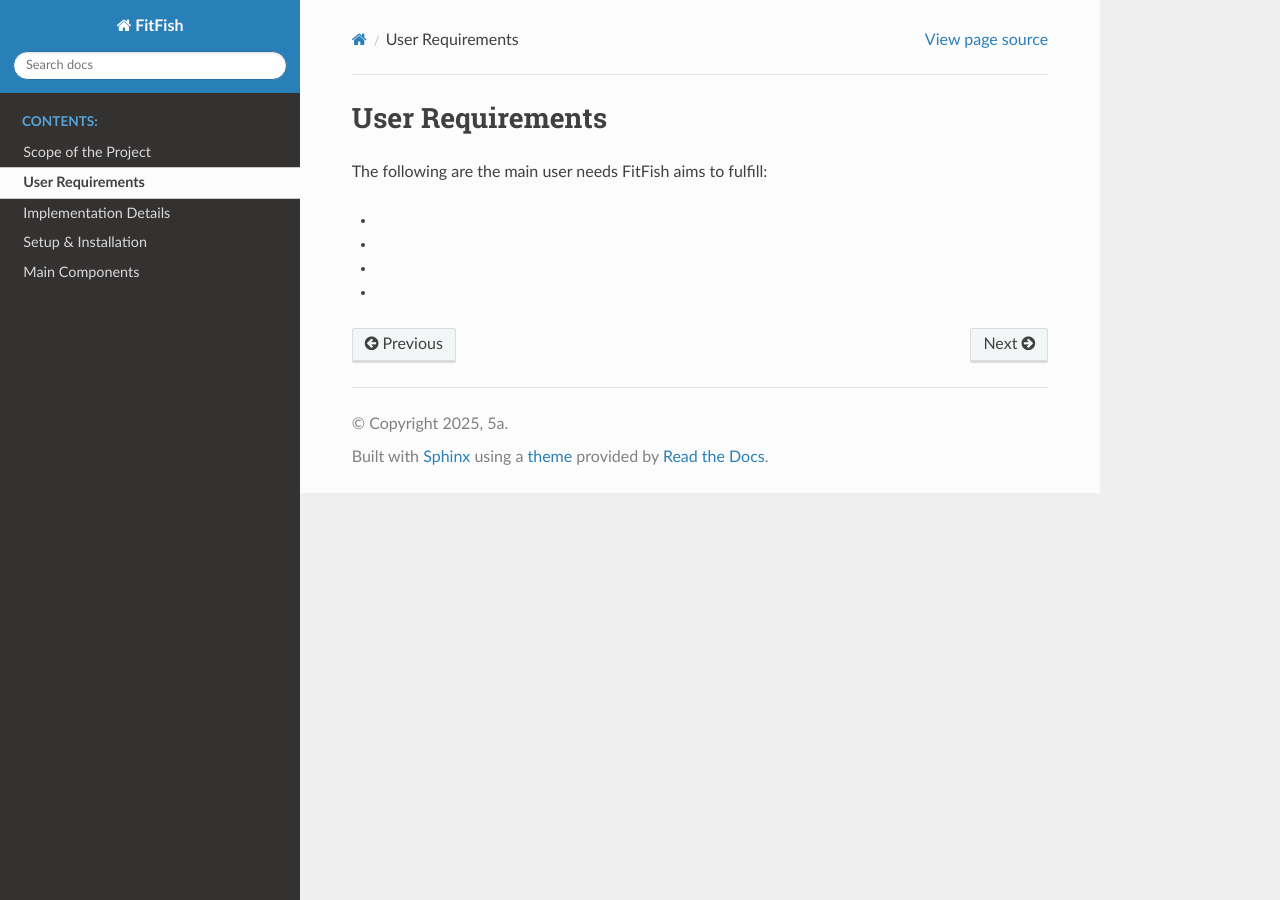
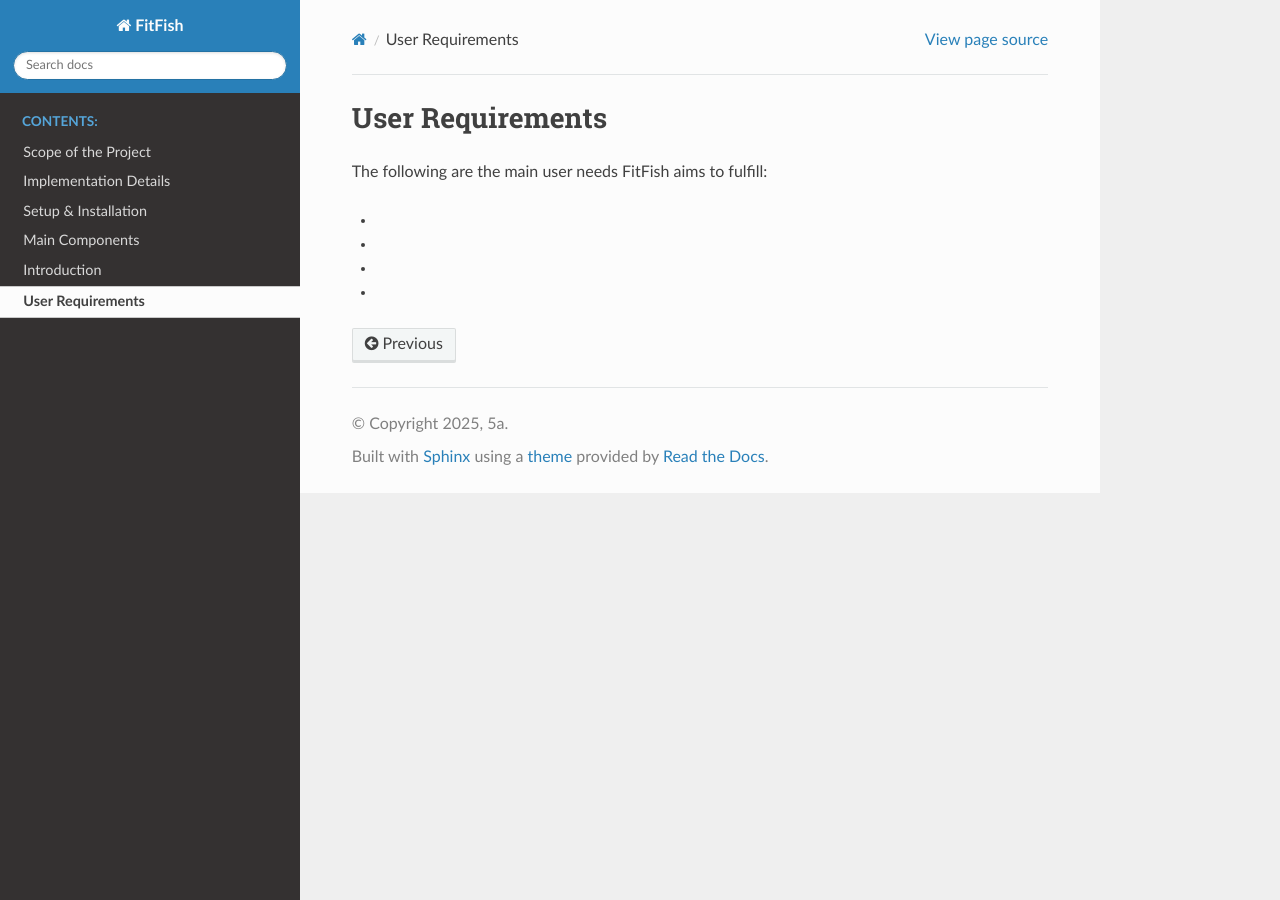
Before and after one commit to 5a-Fitness-App/5a-Code-Documentation, a Sphinx documentation site: the page built from docs/source/requirements.rst, in a window 1280 px wide. Built offline with Sphinx 7.4.7 and the Read the Docs theme 3.1.0, drawn with Linux system fonts in a browser that asks for light colours; pages that are not in the unit, such as notebooks, are missing from menus.

Commit message:
edited home

```diff
--- a/docs/source/index.rst
+++ b/docs/source/index.rst
@@ -8,7 +8,10 @@
    :caption: Contents:
 
    scope
-   requirements
    implementation
    setup
    components
+
+   :caption: Introduction
+   introduction
+   requirements
--- /dev/null
+++ b/docs/source/introduction.rst
@@ -0,0 +1,6 @@
+Introduction
+============
+
+In this chapter we explore the user requirements and the elicitation process that took place to ensure our application incorporates features mentioned by our target users.
+
+Our app's main focus is to allow users to log their exercises and calorie intakes (depending on personal preferences) and set personal daily goals to maintain an active lifestyle.
```
